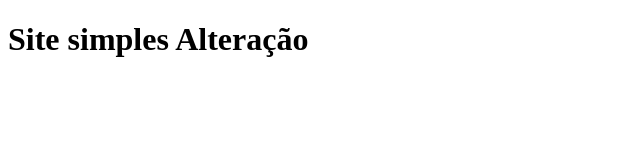
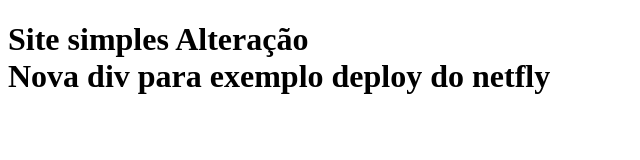
Before and after one commit to DWI-TI20/site_simples, a plain HTML site: page index.html in a window 1280 px wide. Shown: the whole page, without its empty margins (0-640 px from the left). Drawn offline with Linux system fonts and the light colour scheme.

Commit message:
Adiciona alteração para exemplo deploy netfly

```diff
--- a/index.html
+++ b/index.html
@@ -11,6 +11,9 @@
     <h1>
         Site simples
         Alteração
+        <div>
+            Nova div para exemplo deploy do netfly
+        </div>
     </h1>
 </body>
 </html>
```
